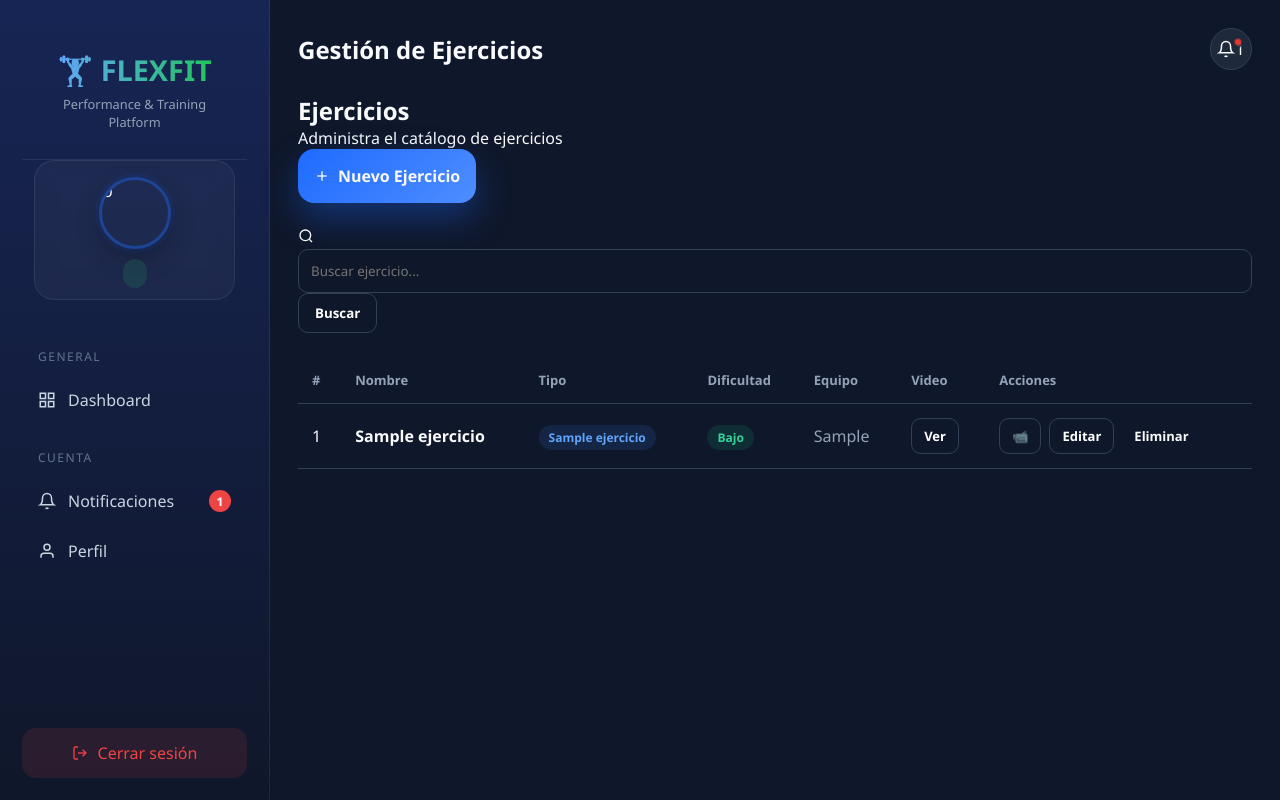
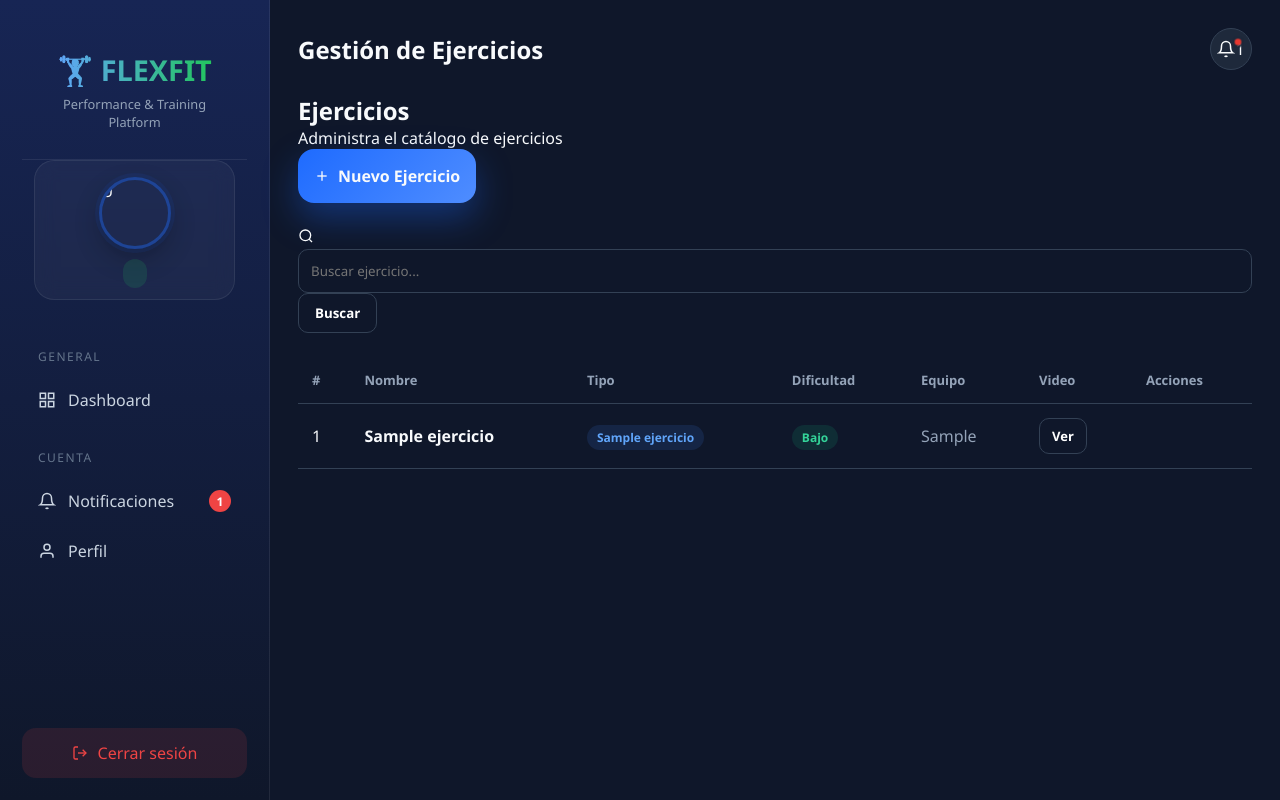
Before and after one commit to junniorhdp/flexfit-platform, a Django app: template core/templates/core/admin/ejercicios.html in a window 1280 px wide. Run offline with Django 4.2, Linux system fonts and the light colour scheme; tables that the repository leaves empty hold one stand-in row (values such as "Sample post"); the template is opened without the code that fills it: values that come from a table or form of the project are taken from there, most other values are stand-ins (such as "Sample title", 1, 10 or a date in 2020).

```diff
--- a/core/templates/core/admin/ejercicios.html
+++ b/core/templates/core/admin/ejercicios.html
@@ -46,11 +46,7 @@
           {% else %}—{% endif %}
         </td>
         <td>
-          <div style="display:flex;gap:8px">
-            <a href="{% url 'youtube_ejercicio' e.id_ejercicio %}" class="btn btn-outline btn-sm" title="Ver videos YouTube">📹</a>
-            <a href="{% url 'admin_editar_ejercicio' e.id_ejercicio %}" class="btn btn-outline btn-sm">Editar</a>
-            <a href="{% url 'admin_eliminar_ejercicio' e.id_ejercicio %}" class="btn btn-danger btn-sm">Eliminar</a>
-          </div>
+
         </td>
       </tr>
       {% empty %}
```
